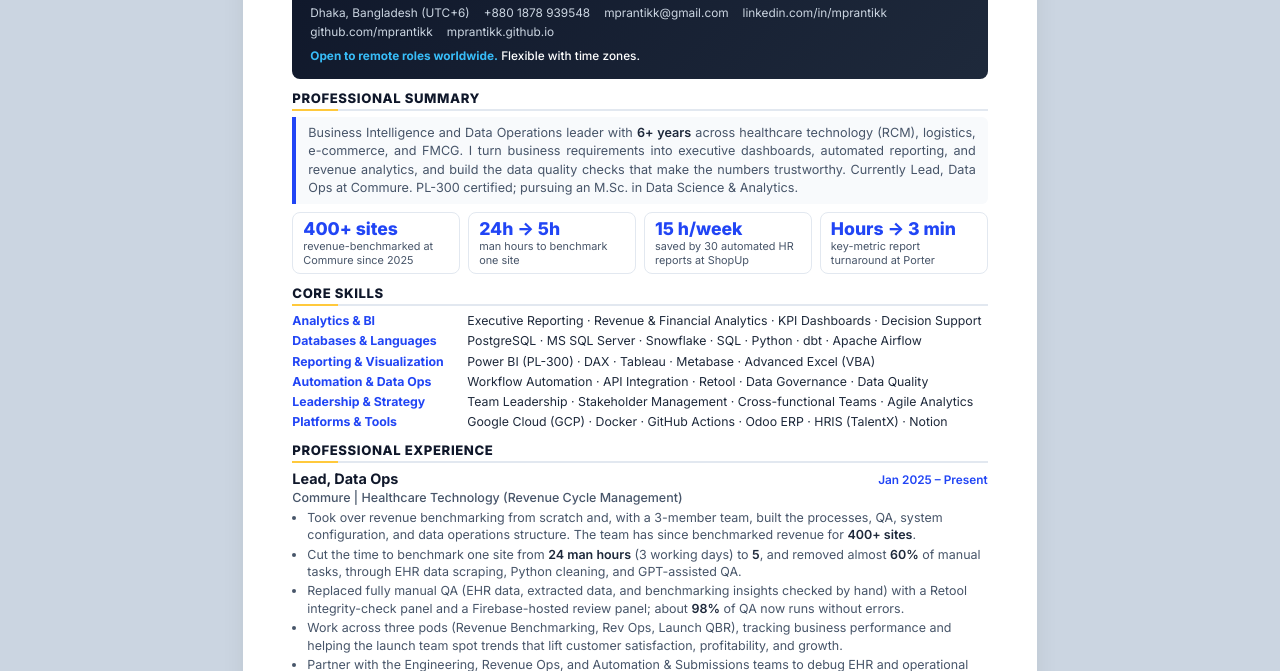
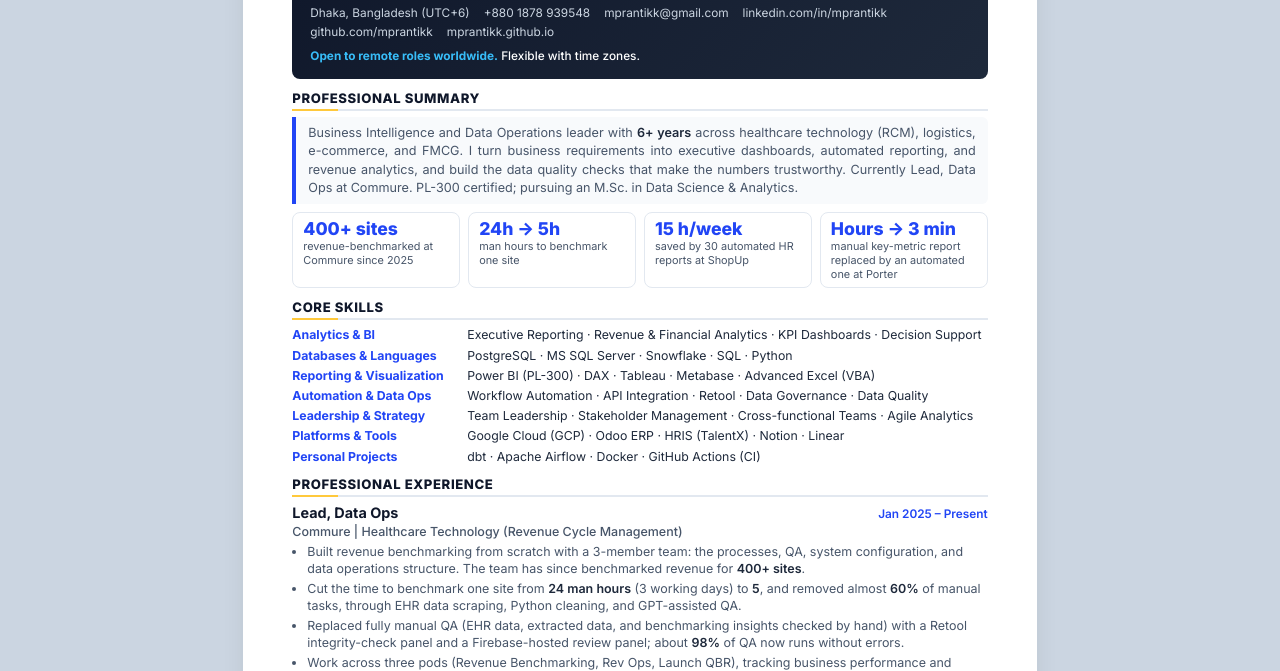
Before and after one commit to mprantikk/resume, a plain HTML site: page index.html in a window 1280 px wide. Shown: the part 129-800 px from the top of the page. Drawn offline with Linux system fonts and the light colour scheme.

Commit message:
Fix 'took over from scratch', clarify Porter tile, separate project-only tools
Co-Authored-By: Claude Opus 5.5 <noreply@anthropic.com>
Claude-Session: https://claude.ai/code/session_01SSyf6EhUDAxyN2eQWNij7A

```diff
--- a/index.html
+++ b/index.html
@@ -128,17 +128,18 @@
                 <div><b>400+ sites</b><span>revenue-benchmarked at Commure since 2025</span></div>
                 <div><b>24h &rarr; 5h</b><span>man hours to benchmark one site</span></div>
                 <div><b>15 h/week</b><span>saved by 30 automated HR reports at ShopUp</span></div>
-                <div><b>Hours &rarr; 3 min</b><span>key-metric report turnaround at Porter</span></div>
+                <div><b>Hours &rarr; 3 min</b><span>manual key-metric report replaced by an automated one at Porter</span></div>
             </div>
 
             <h2 class="section">Core Skills</h2>
             <dl class="skills">
                 <dt>Analytics &amp; BI</dt><dd>Executive Reporting · Revenue &amp; Financial Analytics · KPI Dashboards · Decision Support</dd>
-                <dt>Databases &amp; Languages</dt><dd>PostgreSQL · MS SQL Server · Snowflake · SQL · Python · dbt · Apache Airflow</dd>
+                <dt>Databases &amp; Languages</dt><dd>PostgreSQL · MS SQL Server · Snowflake · SQL · Python</dd>
                 <dt>Reporting &amp; Visualization</dt><dd>Power BI (PL-300) · DAX · Tableau · Metabase · Advanced Excel (VBA)</dd>
                 <dt>Automation &amp; Data Ops</dt><dd>Workflow Automation · API Integration · Retool · Data Governance · Data Quality</dd>
                 <dt>Leadership &amp; Strategy</dt><dd>Team Leadership · Stakeholder Management · Cross-functional Teams · Agile Analytics</dd>
-                <dt>Platforms &amp; Tools</dt><dd>Google Cloud (GCP) · Docker · GitHub Actions · Odoo ERP · HRIS (TalentX) · Notion</dd>
+                <dt>Platforms &amp; Tools</dt><dd>Google Cloud (GCP) · Odoo ERP · HRIS (TalentX) · Notion · Linear</dd>
+                <dt>Personal Projects</dt><dd>dbt · Apache Airflow · Docker · GitHub Actions (CI)</dd>
             </dl>
 
             <h2 class="section">Professional Experience</h2>
@@ -147,7 +148,7 @@
                 <div class="job-head"><span class="job-title">Lead, Data Ops</span><span class="job-date">Jan 2025 – Present</span></div>
                 <div class="job-org">Commure | Healthcare Technology (Revenue Cycle Management)</div>
                 <ul class="bul">
-                    <li>Took over revenue benchmarking from scratch and, with a 3-member team, built the processes, QA, system configuration, and data operations structure. The team has since benchmarked revenue for <strong>400+ sites</strong>.</li>
+                    <li>Built revenue benchmarking from scratch with a 3-member team: the processes, QA, system configuration, and data operations structure. The team has since benchmarked revenue for <strong>400+ sites</strong>.</li>
                     <li>Cut the time to benchmark one site from <strong>24 man hours</strong> (3 working days) to <strong>5</strong>, and removed almost <strong>60%</strong> of manual tasks, through EHR data scraping, Python cleaning, and GPT-assisted QA.</li>
                     <li>Replaced fully manual QA (EHR data, extracted data, and benchmarking insights checked by hand) with a Retool integrity-check panel and a Firebase-hosted review panel; about <strong>98%</strong> of QA now runs without errors.</li>
                     <li>Work across three pods (Revenue Benchmarking, Rev Ops, Launch QBR), tracking business performance and helping the launch team spot trends that lift customer satisfaction, profitability, and growth.</li>
```
